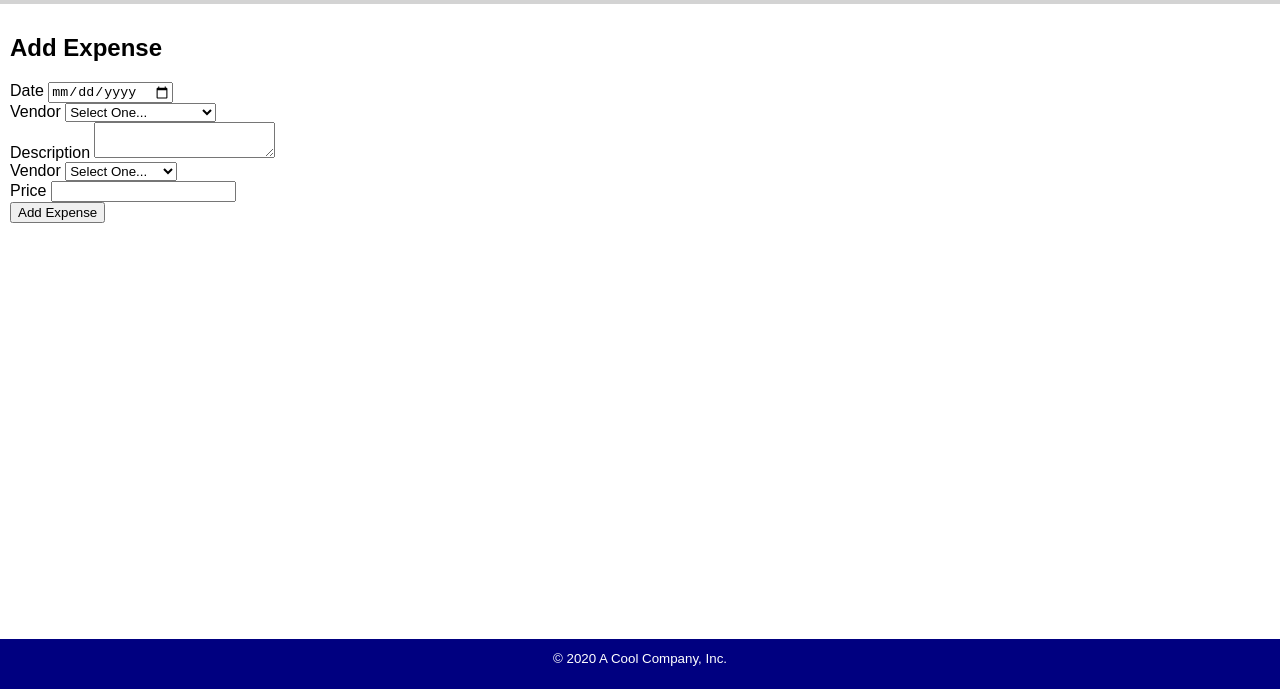
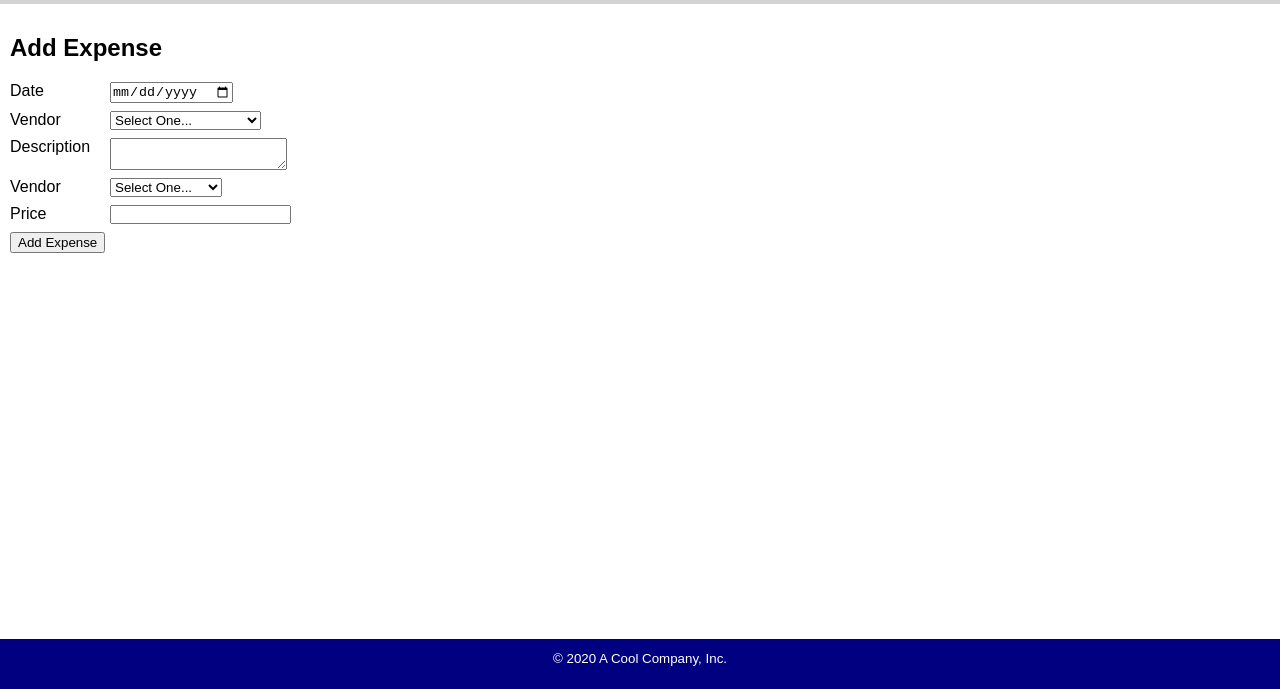
Before and after one commit to ericwgreene/intro-web-programming, a website: page add-expense.html in a window 1280 px wide. Shown: the part 111-800 px from the top of the page. Drawn offline with Linux system fonts and the light colour scheme.

Commit message:
add code styling, add styling to form

```diff
--- a/add-expense.html
+++ b/add-expense.html
@@ -25,13 +25,13 @@
         <h2>Add Expense</h2>
 
         <form>
-          <div>
-            <label for="date-input">Date</label>
-            <input id="date-input" type="date" />
+          <div class="form-row">
+            <label class="form-label" for="date-input">Date</label>
+            <input class="form-control" id="date-input" type="date" />
           </div>
-          <div>
-            <label for="vendor-select">Vendor</label>
-            <select id="vendor-select">
+          <div class="form-row">
+            <label class="form-label" for="vendor-select">Vendor</label>
+            <select class="form-control" id="vendor-select">
               <option value="">Select One...</option>
               <option value="1">Orange Market Fuel</option>
               <option value="2">Oakmill Paper Supply</option>
@@ -39,13 +39,13 @@
               <option value="4">Zip Ship</option>
             </select>
           </div>
-          <div>
-            <label for="description-textarea">Description</label>
-            <textarea id="description-textarea"></textarea>
+          <div class="form-row">
+            <label class="form-label" for="description-textarea">Description</label>
+            <textarea class="form-control" id="description-textarea"></textarea>
           </div>
-          <div>
-            <label for="category-select">Vendor</label>
-            <select id="category-select">
+          <div class="form-row">
+            <label class="form-label" for="category-select">Vendor</label>
+            <select class="form-control" id="category-select">
               <option value="">Select One...</option>
               <option value="1">Equipment</option>
               <option value="2">Shipping</option>
@@ -54,11 +54,11 @@
               <option value="5">Accounting</option>
             </select>
           </div>
-          <div>
-            <label for="price-input">Price</label>
-            <input id="price-input" type="number" />
+          <div class="form-row">
+            <label class="form-label" for="price-input">Price</label>
+            <input class="form-control" id="price-input" type="number" />
           </div>
-          <div>
+          <div class="form-row">
             <button type="button">Add Expense</button>
           </div>
         </form>
--- a/styles/layout.css
+++ b/styles/layout.css
@@ -10,10 +10,10 @@
   grid-template-columns: 2fr 1fr;
 
   grid-template-areas:
-    "page-header page-header"
-    "main-menu main-menu"
-    "content sidebar"
-    "page-footer page-footer";
+    'page-header page-header'
+    'main-menu main-menu'
+    'content sidebar'
+    'page-footer page-footer';
 }
 
 #page-header {
@@ -89,17 +89,25 @@ td {
   padding: 4px;
 }
 
-.field {
+.field,
+.form-row {
   margin: 4px 0;
   display: flex;
 }
 
+.form-row {
+  margin: 8px 0;
+}
+
 .field-name,
-.field-value {
+.field-value,
+.form-label,
+.form-control {
   padding: 0;
   margin: 0;
 }
 
-.field-name {
+.field-name,
+.form-label {
   flex-basis: 100px;
 }
```
Also changed, not shown: 1 other file.
